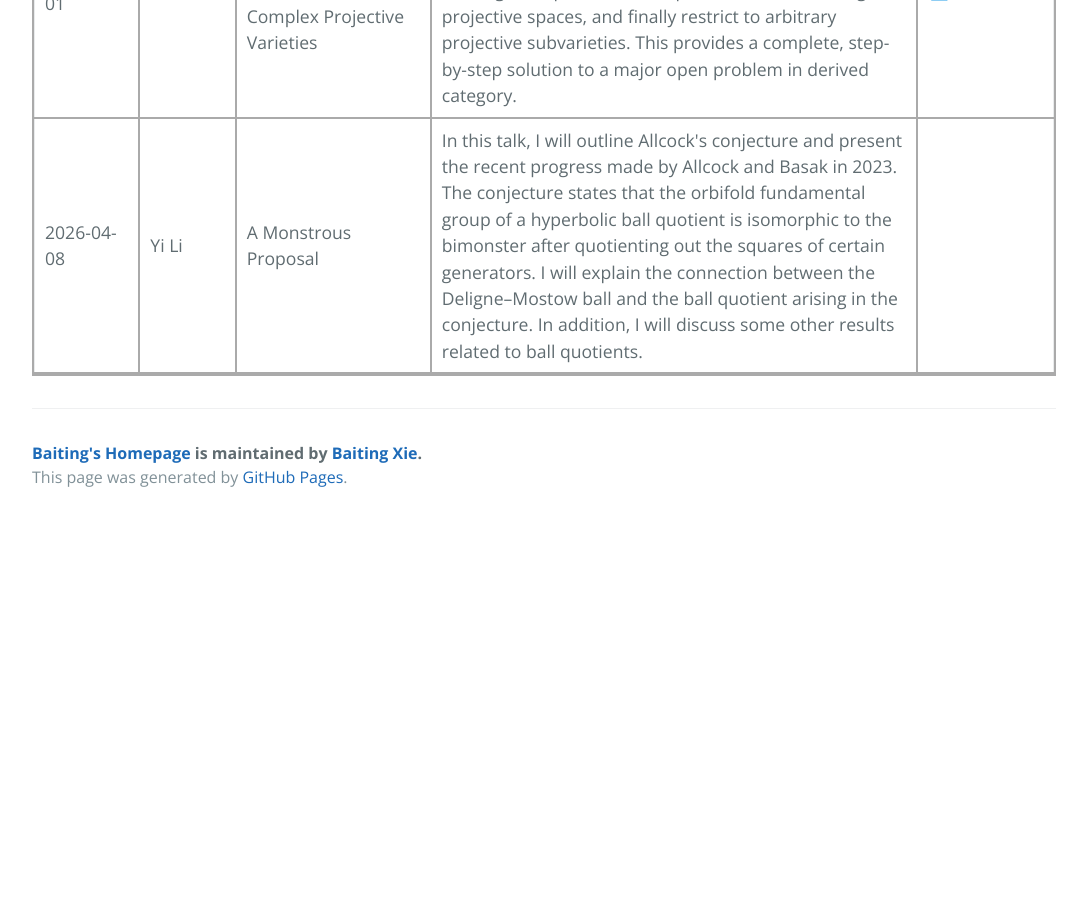
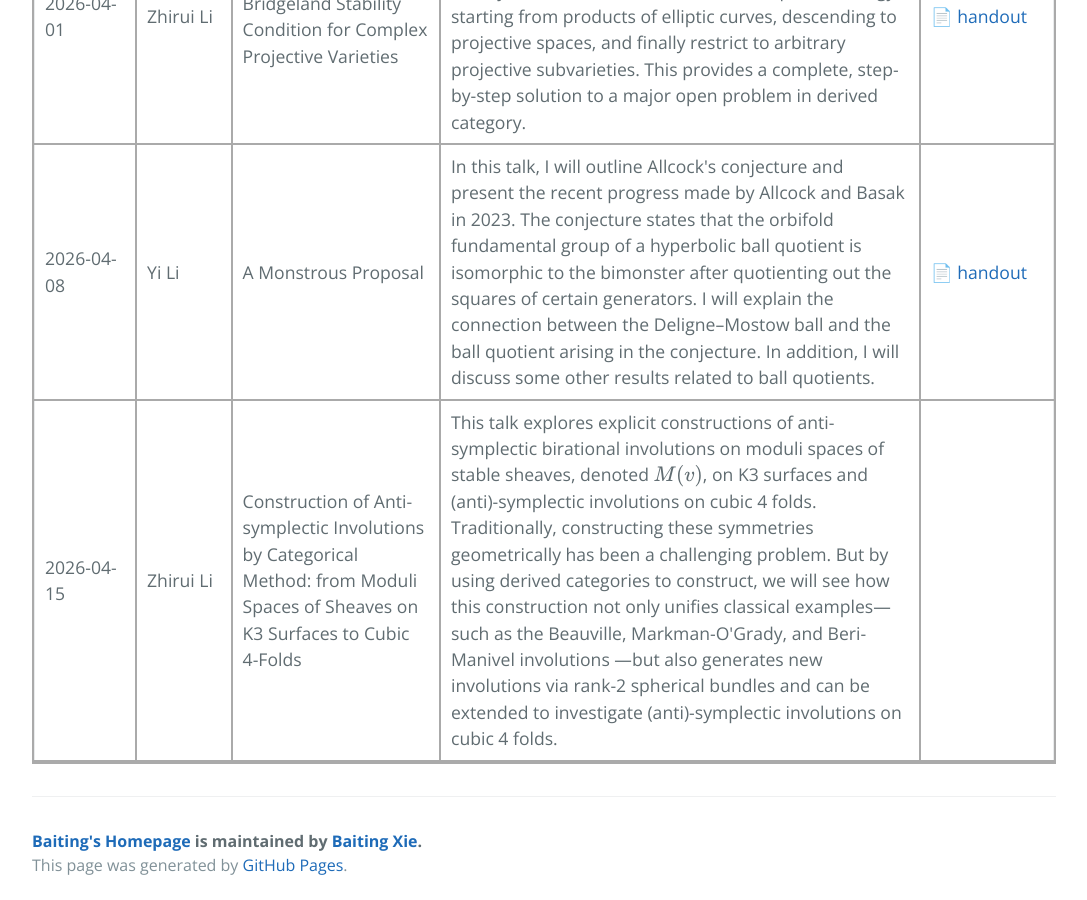
Before and after one commit to xiebaiting/math, a Jekyll site: the page built from 2026 Spring Learning Seminar/index.html, in a window 1280 px wide and 900 px high, scrolled down 1366 px. Shown: the whole window, without its empty margins (96-1183 px from the left). Built offline with Jekyll 4.4.1, drawn with Linux system fonts in a browser that asks for light colours; formulas are drawn with MathJax 3; before the commit the page ends 1887 px from its top, so only the background shows below that.

Commit message:
20260412

```diff
--- a/2026 Spring Learning Seminar/index.html
+++ b/2026 Spring Learning Seminar/index.html
@@ -79,6 +79,17 @@ title: 2026 Spring Learning Seminar
         <td style="padding:8px 10px; border-bottom:2px solid #aaa; border-right:2px solid #aaa;">A Monstrous Proposal</td>
         <td style="padding:8px 10px; border-bottom:2px solid #aaa; border-right:2px solid #aaa;">In this talk, I will outline Allcock's conjecture and present the recent progress made by Allcock and Basak in 2023. The conjecture states that the orbifold fundamental group of a hyperbolic ball quotient is isomorphic to the bimonster after quotienting out the squares of certain generators. I will explain the connection between the Deligne–Mostow ball and the ball quotient arising in the conjecture. In addition, I will discuss some other results related to ball quotients.</td>
         <td style="padding:8px 10px; border-bottom:2px solid #aaa;">
+            <div style="display:flex; flex-wrap:wrap; gap:4px;">
+                <a href="A_Survey_on_the_Monstrous_Proposal.pdf" class="file-tag" style="white-space: nowrap;">📄 handout</a>
+            </div>
+        </td>
+    </tr>
+    <tr>
+        <td style="padding:8px 10px; border-bottom:2px solid #aaa; border-right:2px solid #aaa;">2026-04-15</td>
+        <td style="padding:8px 10px; border-bottom:2px solid #aaa; border-right:2px solid #aaa;">Zhirui Li</td>
+        <td style="padding:8px 10px; border-bottom:2px solid #aaa; border-right:2px solid #aaa;">Construction of Anti-symplectic Involutions by Categorical Method: from Moduli Spaces of Sheaves on K3 Surfaces to Cubic 4-Folds</td>
+        <td style="padding:8px 10px; border-bottom:2px solid #aaa; border-right:2px solid #aaa;">This talk explores explicit constructions of anti-symplectic birational involutions on moduli spaces of stable sheaves, denoted $M(v)$, on K3 surfaces and (anti)-symplectic involutions on cubic 4 folds. Traditionally, constructing these symmetries geometrically has been a challenging problem. But by using derived categories to construct, we will see how this construction not only unifies classical examples—such as the Beauville, Markman-O'Grady, and Beri-Manivel involutions —but also generates new involutions via rank-2 spherical bundles and can be extended to investigate (anti)-symplectic involutions on cubic 4 folds.</td>
+        <td style="padding:8px 10px; border-bottom:2px solid #aaa;">
             <!-- <div style="display:flex; flex-wrap:wrap; gap:4px;">
                 <a href="Hypersurface_with_Automorphism_Group_of_Large_Order.pdf" class="file-tag" style="white-space: nowrap;">📄 handout</a>
             </div> -->
```
Also changed, not shown: 3 other files.
